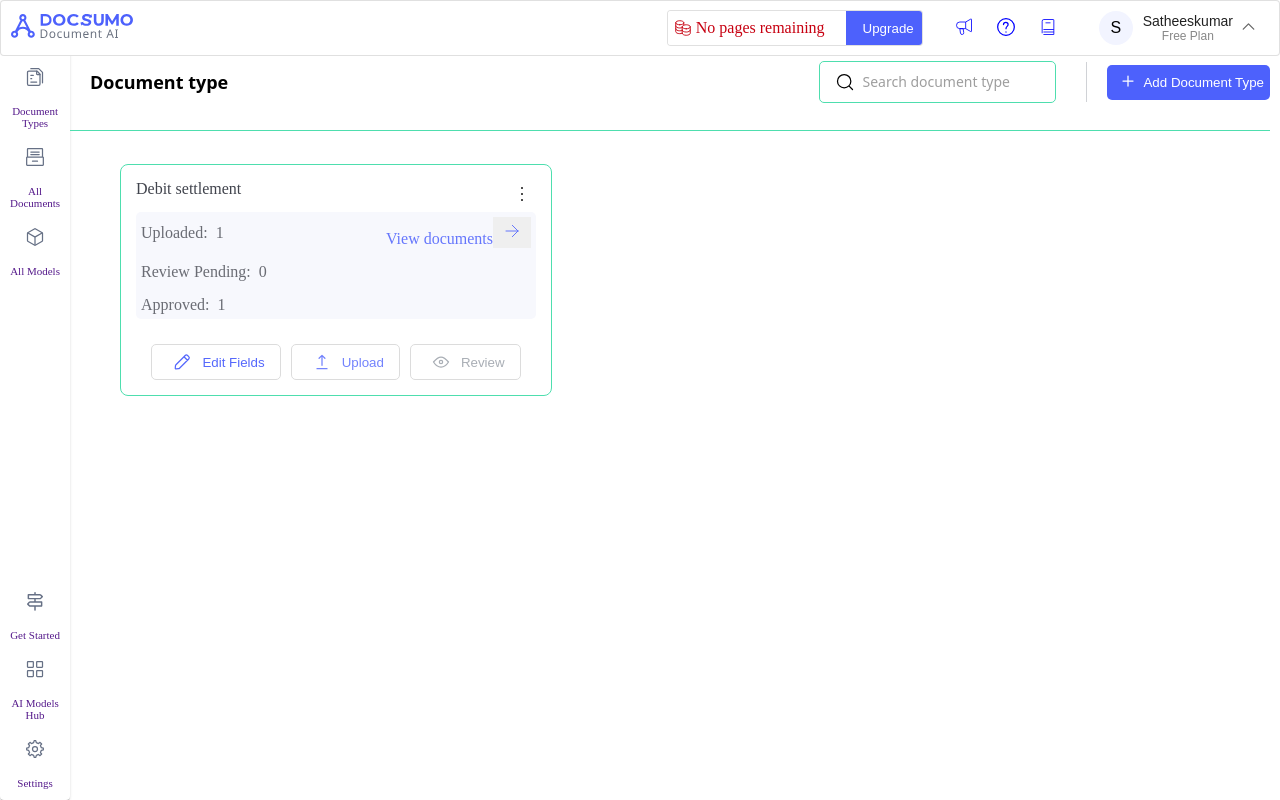
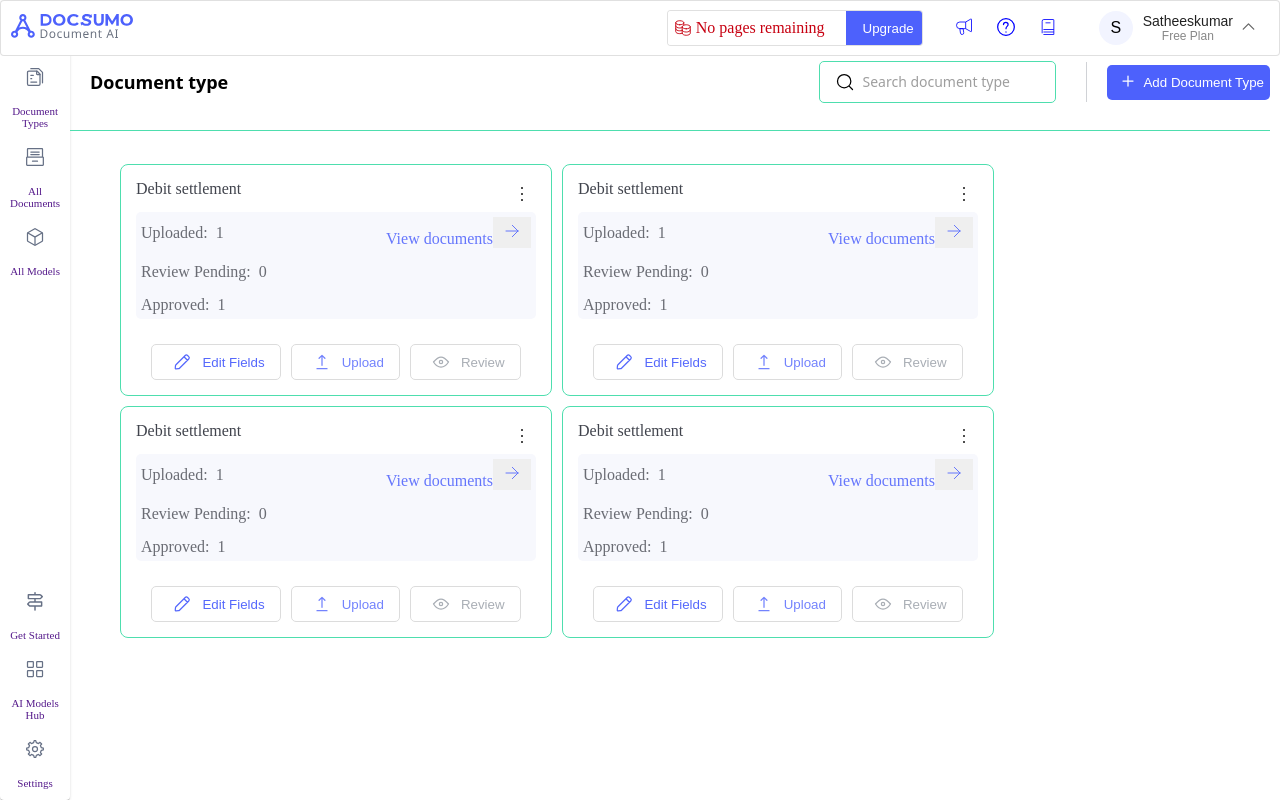
Before and after one commit to sakthivelgreat/React-App-Merfantz, a React (Vite) app in the folder NavBarComponent/: page / in a window 1280 px wide. Built offline with nearby package versions, Linux system fonts and the light colour scheme.

Commit message:
20-11-2024 night push code

```diff
--- a/NavBarComponent/src/DecumentTypesCards.jsx
+++ b/NavBarComponent/src/DecumentTypesCards.jsx
@@ -1,12 +1,12 @@
 import React from 'react';
 import './DecumentTypesCards.css'
 
-export const DecumentTypesCards = () => {
+export const DecumentTypesCards = ({Heading , Uploaded , Review , Approved }) => {
   return (
     <div style={{ position: 'relative', top: '50px', left: '50px', display: 'flex',flexDirection:'column' ,justifyContent:'space-between', alignContent: 'center', border: '1px solid rgb(78, 222, 174)', width: '400px', height: '200px', borderRadius:'8px' ,padding:'15px' }}>
       <div style={{ display: 'flex', flexDirection: 'column', justifyContent:'center', alignContent: 'center' }}>
         <div style={{ display: 'flex', justifyContent:'space-between', alignContent: 'center' }}>
-          <div><span style={{ color: '#41444D' }}>Debit settlement</span></div>
+          <div><span style={{ color: '#41444D' }}>{Heading}</span></div>
           <div>
             <div><svg width="18" height="18" viewBox="0 0 24 24" stroke-width="1.5" fill="none" xmlns="http://www.w3.org/2000/svg" color="var(--ds-clr-black)"><path d="M12 12.5a.5.5 0 100-1 .5.5 0 000 1zM12 20.5a.5.5 0 100-1 .5.5 0 000 1zM12 4.5a.5.5 0 100-1 .5.5 0 000 1z" fill="currentColor" stroke="currentColor" stroke-linecap="round" stroke-linejoin="round"></path></svg></div>
           </div>
@@ -15,7 +15,7 @@ export const DecumentTypesCards = () => {
           <div style={{ display: 'flex', justifyContent:'space-between', alignItems: 'center'}}>
             <div>
               <span>Uploaded: &nbsp;</span>
-              <span>1</span>
+              <span>{Uploaded}</span>
             </div>
             <div style={{color:'#6576FC'}}>
               <span>View documents</span>
@@ -24,11 +24,11 @@ export const DecumentTypesCards = () => {
           </div>
           <div style={{ display: 'flex', justifyContent: 'start', alignItems: 'center' }}>
             <span>Review Pending: &nbsp; </span>
-            <span>0</span>
+            <span>{Review}</span>
           </div>
           <div style={{ display: 'flex', justifyContent: 'start', alignItems: 'center' }}>
             <span>Approved: &nbsp; </span>
-            <span>1</span>
+            <span>{Approved}</span>
           </div>
         </div>
       </div>
--- a/NavBarComponent/src/DocumentTypeTemplete.jsx
+++ b/NavBarComponent/src/DocumentTypeTemplete.jsx
@@ -4,9 +4,9 @@ import DecumentTypesCards from './DecumentTypesCards';
 
 export const DocumentTypeTemplete = () => {
   return (
-    <div style={{ display:'flex', flexDirection:'column',alignContent:'center',justifyContent:'center'}}>
+    <div style={{ display:'flex', flexDirection:'column',alignContent:'center',justifyContent:'center'  }}>
         <div className='main-Decument'>
-        <div className='main-navbar'  >
+        <div className='main-navbar' style={{  }} >
           <div style={{ padding:'5px 20 px' }}>
             <h1 style={{ padding: '0px 20px' ,color: 'black', fontFamily: 'system-ui' }}>Document type</h1>
           </div>
@@ -24,8 +24,11 @@ export const DocumentTypeTemplete = () => {
             </button>
           </div>
         </div>
-        <div >
-          <DecumentTypesCards/>
+        <div style={{display:'flex',flexWrap:"wrap", gap:'10px'}}>
+          <DecumentTypesCards Heading={"Debit settlement"} Uploaded={"1"} Review={"0"} Approved={"1"}/>
+          <DecumentTypesCards Heading={"Debit settlement"} Uploaded={"1"} Review={"0"} Approved={"1"}/>
+          <DecumentTypesCards Heading={"Debit settlement"} Uploaded={"1"} Review={"0"} Approved={"1"}/>
+          <DecumentTypesCards Heading={"Debit settlement"} Uploaded={"1"} Review={"0"} Approved={"1"}/>
         </div>
         </div>
     </div>
```
